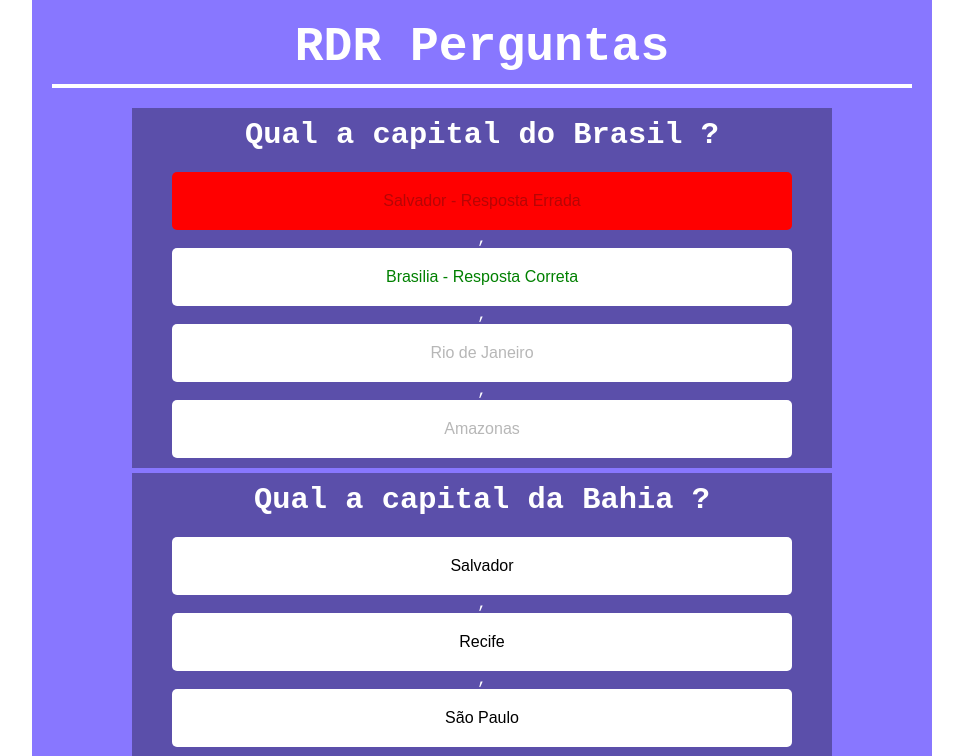
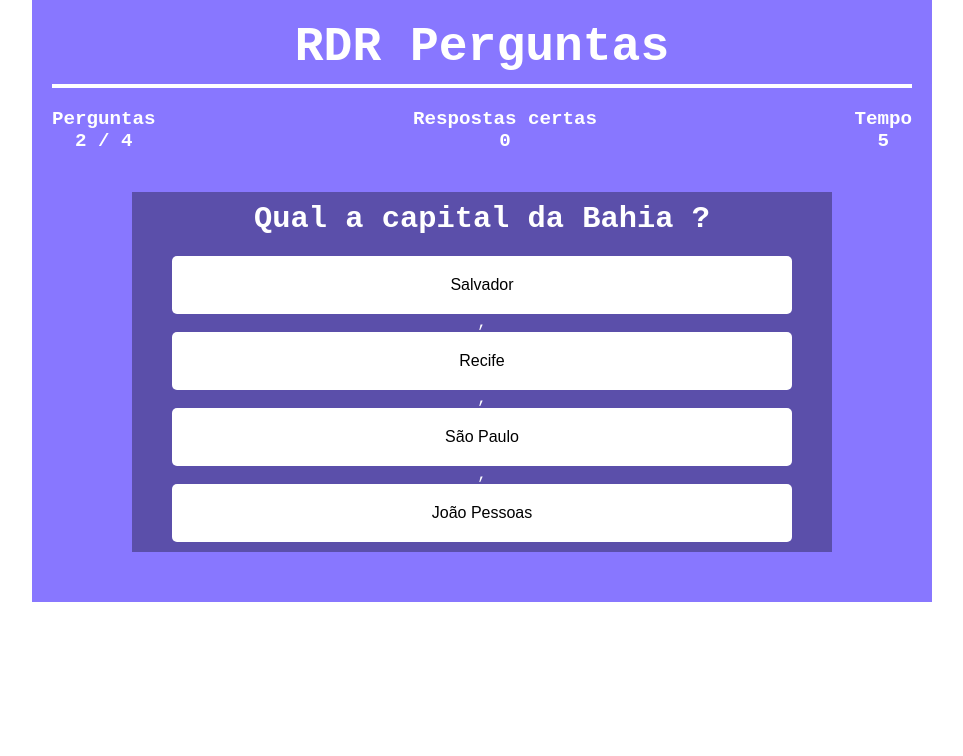
Before and after one commit to rdrsantos/pengutas-e-respostas, a plain HTML site: page index.html in a window 1280 px wide. Both pictures are taken after a click on the button "Salvador". Shown: the top 756 px of the page, without its empty margins (158-1121 px from the left). Drawn offline with Linux system fonts and the light colour scheme.

Commit message:
codigo com o bug no cronometro

```diff
--- a/css/style.css
+++ b/css/style.css
@@ -71,3 +71,16 @@
 .load.active::before{
   margin-left: 0;
 }
+
+.infos{
+  display: flex;
+  align-items: center;
+  justify-content: space-between;
+}
+
+.infos p, .infos span{
+  font-size: 1.2rem;
+  font-weight: bold;
+  margin-bottom: 40px;
+  text-align: center;
+}
--- a/index.html
+++ b/index.html
@@ -10,6 +10,11 @@
 <body>
   <div class="container">
     <h1 class="titulo">RDR Perguntas</h1>
+    <div class="infos">
+      <p class="num-perguntas">Perguntas <br> <span>10</span></p>
+      <p class="resp-certa">Respostas certas <br><span>0</span></p>
+      <p class="tempo">Tempo <br><span></span></p>
+    </div>
     <div class="perguntas-container">
     </div>
     <div class="load">
--- a/js/fetchApi.js
+++ b/js/fetchApi.js
@@ -1,4 +1,5 @@
 import respostasAcao from "./respostasAcao.js"
+import passarPerguntas from "./passarPerguntas.js"
 export default function fetchApi(){
 
   fetch("../api/perguntas.json")
@@ -8,6 +9,7 @@ export default function fetchApi(){
   .then(r => {
     criarElemento(r)
     respostasAcao()
+    passarPerguntas()
   })
 
   function criarElemento(obj) {
--- /dev/null
+++ b/js/informacoes.js
@@ -0,0 +1,5 @@
+let perguntas = document.querySelector(".num-perguntas span")
+let resCertas = document.querySelector(".resp-certa span")
+let tempo = document.querySelector(".tempo span")
+
+export {perguntas, resCertas, tempo}
--- /dev/null
+++ b/js/passarPerguntas.js
@@ -0,0 +1,45 @@
+import {perguntas, tempo} from "./informacoes.js"
+export default function passarPerguntas(){
+
+  const perguntasDiv = document.querySelectorAll(".perguntas")
+  let perguntasInicio = 1
+
+  perguntas.innerHTML = `${perguntasInicio} / ${perguntasDiv.length}`
+  perguntasDiv.forEach(item => {
+    item.style.display = "none"
+  })
+  perguntasDiv[0].style.display = "flex"
+
+  let c = 5
+  let counter = 0
+  let timer;
+
+  function cronometro() {
+    timer = setInterval(() => {
+      tempo.innerText = c--
+      if (c < 0) {
+        clearInterval(timer)
+        passarPergunta()
+        cronometro()
+        c = 5
+      }
+   }, 1000)
+  }
+  cronometro()
+
+  function passarPergunta(){
+    perguntas.innerHTML = `${++perguntasInicio} / ${perguntasDiv.length}`
+    perguntasDiv.forEach(item => {
+      item.style.display = "none"
+    })
+    counter++
+    if (counter === perguntasDiv.length) {
+      counter = perguntasDiv.length - 1
+      perguntasDiv.forEach(item => {
+        item.style.display = "flex"
+      })
+      perguntas.innerHTML = `${perguntasDiv.length} / ${perguntasDiv.length}`
+    }
+    perguntasDiv[counter].style.display = "flex"
+  }
+}
--- a/js/respostasAcao.js
+++ b/js/respostasAcao.js
@@ -1,6 +1,7 @@
+import {resCertas} from "./informacoes.js"
 export default function respostasAcao(){
   const respostas = document.querySelectorAll('.perguntas')
-
+  let corretas = 0
   respostas.forEach(resposta => {
     let resp = resposta.querySelectorAll("button")
     resp.forEach(item => {
@@ -12,6 +13,8 @@ export default function respostasAcao(){
         if (item.id === "rc") {
           item.style.backgroundColor = "green"
           item.innerHTML = item.innerText + " - Resposta Correta"
+          corretas++
+          resCertas.innerHTML = corretas
         }
         else {
           item.style.backgroundColor = "red"
```
